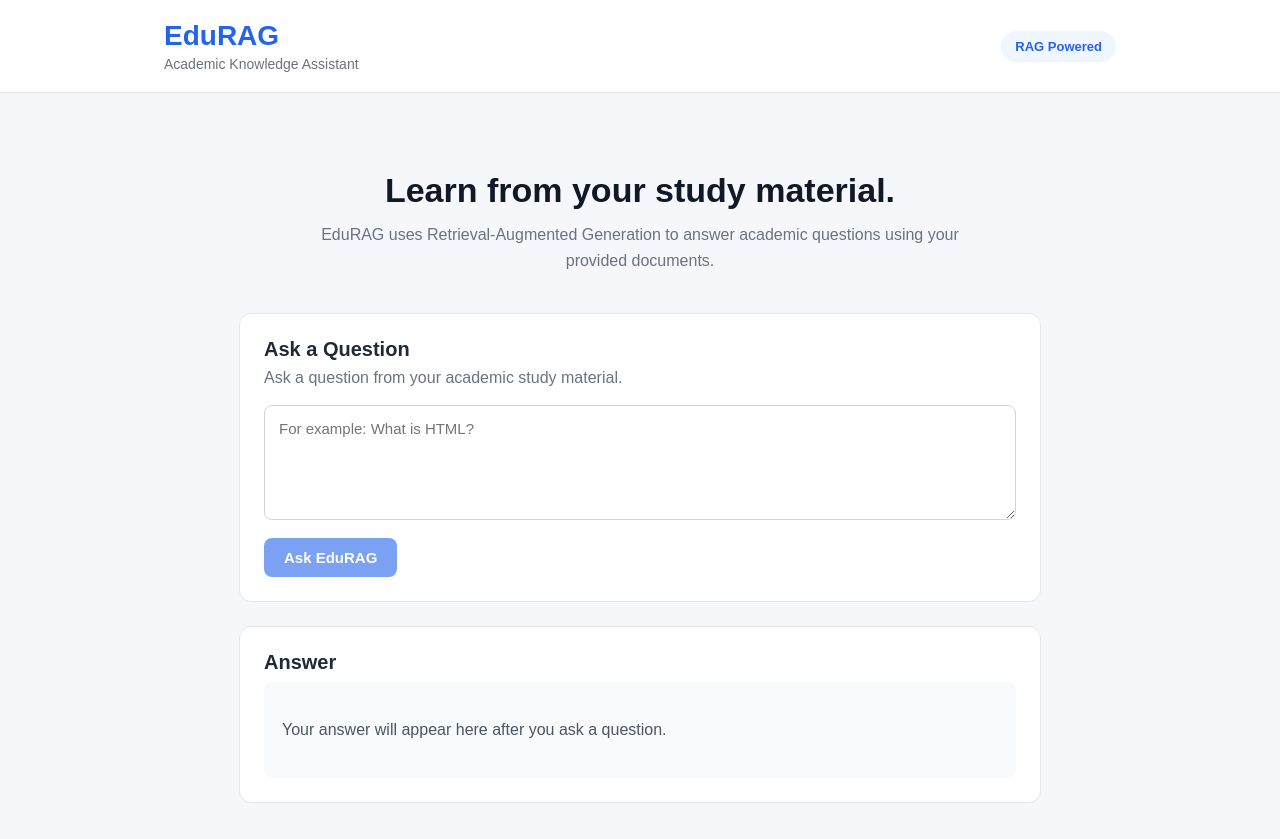
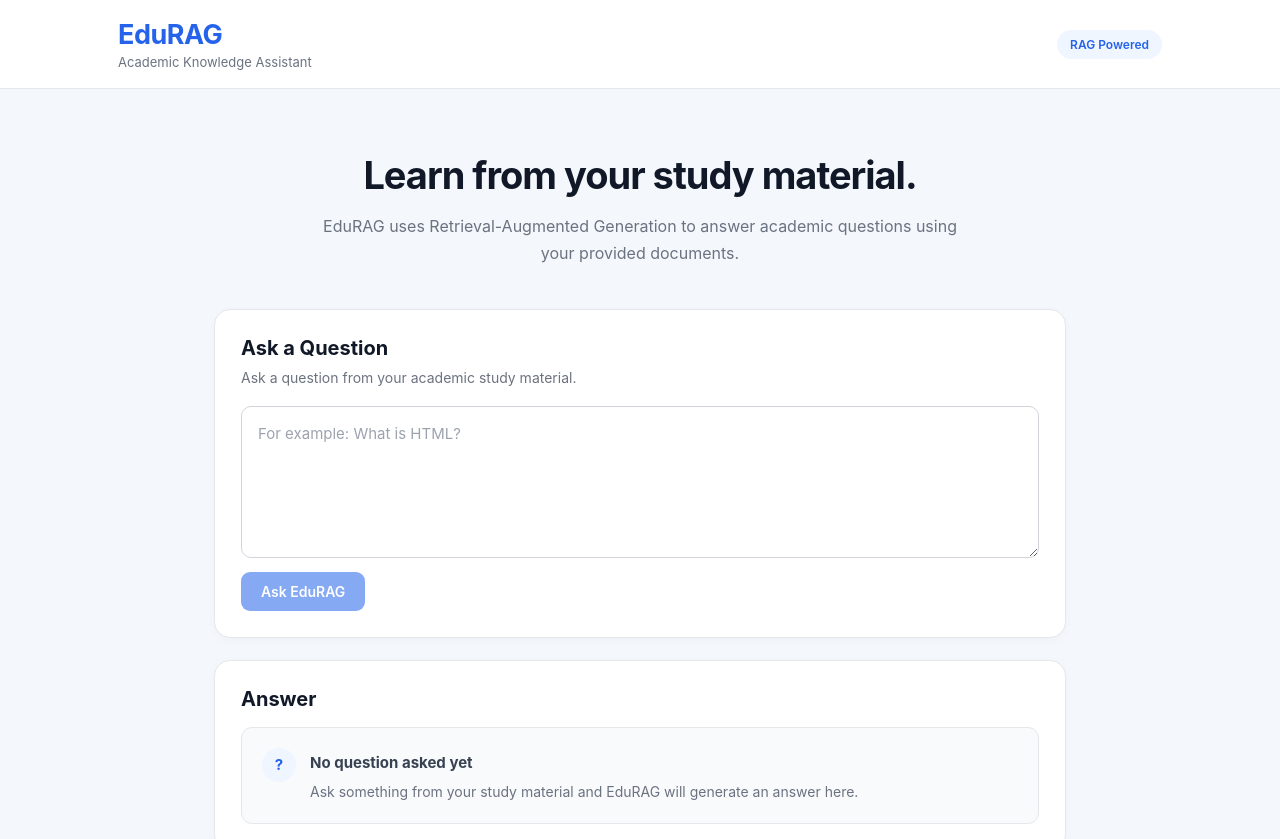
Before and after one commit to aditi-1731/EduRAG-Academic-Knowledge-Assistant, a React app in the folder frontend/: page / in a window 1280 px wide. Shown: the top 839 px of the page. Built offline with nearby package versions, Linux system fonts and the light colour scheme; the HTML template or start-up script is replaced by a standard one.

Commit message:
Improved EduRAG UI

```diff
--- a/frontend/src/App.css
+++ b/frontend/src/App.css
@@ -1,133 +1,230 @@
+/* ================================
+   Global
+================================ */
+
 * {
   box-sizing: border-box;
 }
 
+html {
+  scroll-behavior: smooth;
+}
+
 body {
   margin: 0;
-  font-family: Arial, Helvetica, sans-serif;
-  background: #f5f7fb;
+  font-family:
+    Inter,
+    -apple-system,
+    BlinkMacSystemFont,
+    "Segoe UI",
+    Roboto,
+    Arial,
+    sans-serif;
+
+  background: #f4f7fb;
   color: #1f2937;
 }
 
-.app {
-  min-height: 100vh;
+button,
+textarea {
+  font-family: inherit;
 }
 
 
-/* Header */
+/* ================================
+   App
+================================ */
+
+.app {
+  min-height: 100vh;
+  display: flex;
+  flex-direction: column;
+}
+
+
+/* ================================
+   Header
+================================ */
 
 .header {
-  background: white;
+  background: #ffffff;
   border-bottom: 1px solid #e5e7eb;
+  position: sticky;
+  top: 0;
+  z-index: 10;
 }
 
 .header-content {
-  max-width: 1000px;
-  margin: auto;
-  padding: 20px 24px;
+  max-width: 1100px;
+  margin: 0 auto;
+
+  padding: 18px 28px;
 
   display: flex;
+  align-items: center;
   justify-content: space-between;
-  align-items: center;
 }
 
 .logo {
   margin: 0;
-  font-size: 28px;
+  font-size: 27px;
+  font-weight: 750;
+  letter-spacing: -0.5px;
   color: #2563eb;
 }
 
 .tagline {
-  margin: 4px 0 0;
+  margin: 3px 0 0;
+  font-size: 13px;
   color: #6b7280;
-  font-size: 14px;
 }
 
 .header-badge {
-  padding: 8px 14px;
+  padding: 7px 13px;
+
   border-radius: 20px;
+
   background: #eff6ff;
   color: #2563eb;
-  font-size: 13px;
+
+  font-size: 12px;
   font-weight: 600;
 }
 
 
-/* Main */
+/* ================================
+   Main
+================================ */
 
 .main-content {
-  max-width: 850px;
-  margin: auto;
-  padding: 50px 24px;
+  width: 100%;
+  max-width: 900px;
+
+  margin: 0 auto;
+
+  padding: 64px 24px 50px;
+
+  flex: 1;
 }
 
 
-/* Hero */
+/* ================================
+   Hero
+================================ */
 
 .hero {
   text-align: center;
-  margin-bottom: 40px;
+  margin-bottom: 42px;
 }
 
 .hero h2 {
-  margin-bottom: 12px;
-  font-size: 34px;
+  margin: 0 0 14px;
+
+  font-size: 38px;
+  line-height: 1.2;
+  letter-spacing: -1px;
+
   color: #111827;
 }
 
 .hero p {
   max-width: 650px;
-  margin: auto;
-  line-height: 1.6;
+  margin: 0 auto;
+
+  font-size: 16px;
+  line-height: 1.7;
+
   color: #6b7280;
 }
 
 
-/* Sections */
+/* ================================
+   Common Sections
+================================ */
 
 .question-section,
 .answer-section,
 .sources-section {
-  background: white;
+  background: #ffffff;
+
   border: 1px solid #e5e7eb;
-  border-radius: 12px;
-  padding: 24px;
-  margin-bottom: 24px;
+  border-radius: 16px;
+
+  padding: 26px;
+
+  margin-bottom: 22px;
+
+  box-shadow:
+    0 2px 8px rgba(15, 23, 42, 0.03);
 }
 
 .question-section h2,
 .answer-section h2,
 .sources-section h2 {
-  margin-top: 0;
-  margin-bottom: 8px;
+  margin: 0;
+
   font-size: 20px;
-}
+  font-weight: 700;
 
-.section-description {
-  color: #6b7280;
-  margin-top: 0;
-  margin-bottom: 18px;
+  color: #111827;
 }
 
 
-/* Question */
+/* ================================
+   Question Section
+================================ */
+
+.section-description {
+  margin: 7px 0 18px;
+
+  font-size: 14px;
+  line-height: 1.5;
+
+  color: #6b7280;
+}
 
 .question-input {
+  display: block;
+
   width: 100%;
-  padding: 14px;
+  min-height: 125px;
+
+  padding: 15px 16px;
+
   border: 1px solid #d1d5db;
-  border-radius: 8px;
+  border-radius: 10px;
+
+  background: #ffffff;
+
+  color: #111827;
+
+  font-size: 15px;
+  line-height: 1.6;
+
   resize: vertical;
 
-  font-family: inherit;
-  font-size: 15px;
+  outline: none;
 
-  outline: none;
+  transition:
+    border-color 0.2s ease,
+    box-shadow 0.2s ease;
+}
+
+.question-input::placeholder {
+  color: #9ca3af;
 }
 
 .question-input:focus {
   border-color: #2563eb;
+
+  box-shadow:
+    0 0 0 3px rgba(37, 99, 235, 0.1);
 }
+
+
+/* ================================
+   Ask Button
+================================ */
 
 .ask-button {
   margin-top: 14px;
@@ -135,69 +232,307 @@ body {
   padding: 11px 20px;
 
   border: none;
-  border-radius: 8px;
+  border-radius: 9px;
 
   background: #2563eb;
-  color: white;
+  color: #ffffff;
 
-  font-size: 15px;
+  font-size: 14px;
   font-weight: 600;
 
   cursor: pointer;
+
+  transition:
+    background 0.2s ease,
+    transform 0.1s ease,
+    box-shadow 0.2s ease;
+}
+
+.ask-button:hover:not(:disabled) {
+  background: #1d4ed8;
+
+  box-shadow:
+    0 4px 10px rgba(37, 99, 235, 0.2);
+}
+
+.ask-button:active:not(:disabled) {
+  transform: translateY(1px);
 }
 
 .ask-button:disabled {
-  opacity: 0.6;
+  opacity: 0.55;
   cursor: not-allowed;
 }
 
-.ask-button:hover {
-  background: #1d4ed8;
+
+/* ================================
+   Section Heading
+================================ */
+
+.section-heading {
+  display: flex;
+
+  align-items: center;
+  justify-content: space-between;
+
+  gap: 15px;
+
+  margin-bottom: 16px;
+}
+
+.answer-badge,
+.source-count {
+  padding: 6px 10px;
+
+  border-radius: 20px;
+
+  font-size: 11px;
+  font-weight: 600;
+  white-space: nowrap;
+}
+
+.answer-badge {
+  background: #eff6ff;
+  color: #2563eb;
 }
 
 
-/* Answer */
+/* ================================
+   Answer
+================================ */
 
 .answer-card {
-  padding: 18px;
+  padding: 20px;
 
-  background: #f9fafb;
-  border-radius: 8px;
+  background: #f8fafc;
 
-  line-height: 1.7;
-  color: #4b5563;
+  border: 1px solid #e5e7eb;
+  border-radius: 11px;
+
+  color: #374151;
+
+  font-size: 15px;
+  line-height: 1.8;
+}
+
+.answer-card p {
+  margin: 0;
+  white-space: pre-wrap;
 }
 
 
-/* Sources */
+/* ================================
+   Empty Answer
+================================ */
+
+.empty-card {
+  display: flex;
+
+  align-items: flex-start;
+
+  gap: 14px;
+}
+
+.empty-icon,
+.error-icon {
+  width: 34px;
+  height: 34px;
+
+  flex-shrink: 0;
+
+  display: flex;
+  align-items: center;
+  justify-content: center;
+
+  border-radius: 50%;
+
+  font-size: 15px;
+  font-weight: 700;
+}
+
+.empty-icon {
+  background: #eff6ff;
+  color: #2563eb;
+}
+
+.empty-card h3,
+.error-card h3 {
+  margin: 1px 0 5px;
+
+  font-size: 15px;
+  font-weight: 650;
+}
+
+.empty-card p,
+.error-card p {
+  margin: 0;
+
+  font-size: 14px;
+  line-height: 1.6;
+}
+
+.empty-card p {
+  color: #6b7280;
+}
+
+
+/* ================================
+   Error
+================================ */
+
+.error-card {
+  display: flex;
+
+  align-items: flex-start;
+
+  gap: 14px;
+
+  border-color: #fecaca;
+
+  background: #fff7f7;
+
+  color: #991b1b;
+}
+
+.error-icon {
+  background: #fee2e2;
+  color: #dc2626;
+}
+
+.error-card h3 {
+  color: #991b1b;
+}
+
+.error-card p {
+  color: #b91c1c;
+}
+
+
+/* ================================
+   Sources
+================================ */
+
+.sources-description {
+  margin: 4px 0 0;
+
+  font-size: 13px;
+  color: #6b7280;
+}
+
+.source-count {
+  background: #f3f4f6;
+  color: #6b7280;
+}
+
+.sources-list {
+  display: flex;
+
+  flex-direction: column;
+
+  gap: 10px;
+}
 
 .source-card {
-  padding: 16px;
+  display: flex;
 
-  background: #f9fafb;
-  border-radius: 8px;
+  align-items: center;
+
+  gap: 13px;
+
+  padding: 13px 15px;
+
+  background: #f8fafc;
+
+  border: 1px solid #e5e7eb;
+  border-radius: 10px;
+
+  transition:
+    border-color 0.2s ease,
+    background 0.2s ease;
+}
+
+.source-card:hover {
+  background: #f9fbff;
+
+  border-color: #bfdbfe;
+}
+
+.source-number {
+  width: 30px;
+  height: 30px;
+
+  flex-shrink: 0;
+
+  display: flex;
+  align-items: center;
+  justify-content: center;
+
+  border-radius: 7px;
+
+  background: #eff6ff;
+  color: #2563eb;
+
+  font-size: 12px;
+  font-weight: 700;
+}
+
+.source-info {
+  display: flex;
+
+  flex-direction: column;
+
+  gap: 3px;
+
+  min-width: 0;
+}
+
+.source-info strong {
+  font-size: 14px;
+
+  color: #374151;
+
+  overflow: hidden;
+  text-overflow: ellipsis;
+}
+
+.source-info span {
+  font-size: 12px;
 
   color: #6b7280;
 }
 
 
-/* Footer */
+/* ================================
+   Footer
+================================ */
 
 .footer {
+  padding: 25px 20px;
+
+  border-top: 1px solid #e5e7eb;
+
+  background: #ffffff;
+
   text-align: center;
-  padding: 30px 20px;
 
   color: #9ca3af;
-  font-size: 13px;
+
+  font-size: 12px;
+}
+
+.footer p {
+  margin: 0;
 }
 
 
-/* Responsive */
+/* ================================
+   Responsive
+================================ */
 
-@media (max-width: 600px) {
+@media (max-width: 650px) {
 
   .header-content {
-    padding: 16px;
+    padding: 16px 18px;
   }
 
   .header-badge {
@@ -205,15 +540,34 @@ body {
   }
 
   .main-content {
-    padding: 35px 16px;
+    padding: 42px 16px 35px;
+  }
+
+  .hero {
+    margin-bottom: 30px;
   }
 
   .hero h2 {
-    font-size: 27px;
+    font-size: 30px;
+  }
+
+  .hero p {
+    font-size: 14px;
+  }
+
+  .question-section,
+  .answer-section,
+  .sources-section {
+    padding: 20px;
+    border-radius: 13px;
+  }
+
+  .section-heading {
+    align-items: flex-start;
+  }
+
+  .answer-badge,
+  .source-count {
+    display: none;
   }
 }
-.error-card {
-  border: 1px solid #fecaca;
-  background: #fef2f2;
-  color: #b91c1c;
-}
--- a/frontend/src/App.jsx
+++ b/frontend/src/App.jsx
@@ -6,7 +6,6 @@ import AnswerCard from "./components/AnswerCard";
 import Sources from "./components/Sources";
 
 import "./App.css";
-
 
 function App() {
 
--- a/frontend/src/components/AnswerCard.jsx
+++ b/frontend/src/components/AnswerCard.jsx
@@ -3,39 +3,53 @@ function AnswerCard({ result }) {
   if (!result) {
     return (
       <section className="answer-section">
+        <div className="section-heading">
+          <h2>Answer</h2>
+        </div>
 
-        <h2>Answer</h2>
+        <div className="answer-card empty-card">
+          <div className="empty-icon">?</div>
 
-        <div className="answer-card">
+          <div>
+            <h3>No question asked yet</h3>
             <p>
-            Your answer will appear here after you ask a question.
+              Ask something from your study material and
+              EduRAG will generate an answer here.
             </p>
           </div>
-
+        </div>
       </section>
     );
   }
 
-
   if (result.error) {
     return (
       <section className="answer-section">
-
+        <div className="section-heading">
           <h2>Answer</h2>
+        </div>
 
         <div className="answer-card error-card">
+          <div className="error-icon">!</div>
+
+          <div>
+            <h3>Unable to generate answer</h3>
             <p>{result.error}</p>
           </div>
-
+        </div>
       </section>
     );
   }
 
-
   return (
     <section className="answer-section">
 
+      <div className="section-heading">
         <h2>Answer</h2>
+        <span className="answer-badge">
+          AI Generated
+        </span>
+      </div>
 
       <div className="answer-card">
         <p>{result.answer}</p>
@@ -45,5 +59,4 @@ function AnswerCard({ result }) {
   );
 }
 
-
 export default AnswerCard;
--- a/frontend/src/components/Sources.jsx
+++ b/frontend/src/components/Sources.jsx
@@ -4,11 +4,24 @@ function Sources({ result }) {
     return null;
   }
 
-
   return (
     <section className="sources-section">
 
+      <div className="section-heading">
+        <div>
           <h2>Sources</h2>
+          <p className="sources-description">
+            Information retrieved from your study material.
+          </p>
+        </div>
+
+        <span className="source-count">
+          {result.sources.length} source
+          {result.sources.length !== 1 ? "s" : ""}
+        </span>
+      </div>
+
+      <div className="sources-list">
 
         {result.sources.map((source, index) => (
 
@@ -16,6 +29,12 @@ function Sources({ result }) {
             className="source-card"
             key={index}
           >
+
+            <div className="source-number">
+              {index + 1}
+            </div>
+
+            <div className="source-info">
 
               <strong>
                 {source.source}
@@ -27,11 +46,14 @@ function Sources({ result }) {
 
             </div>
 
+          </div>
+
         ))}
+
+      </div>
 
     </section>
   );
 }
 
-
 export default Sources;
```
Also changed, not shown: frontend/src/main.jsx (+6 -6 lines). Lines whose indentation alone changed are shown as unchanged.
